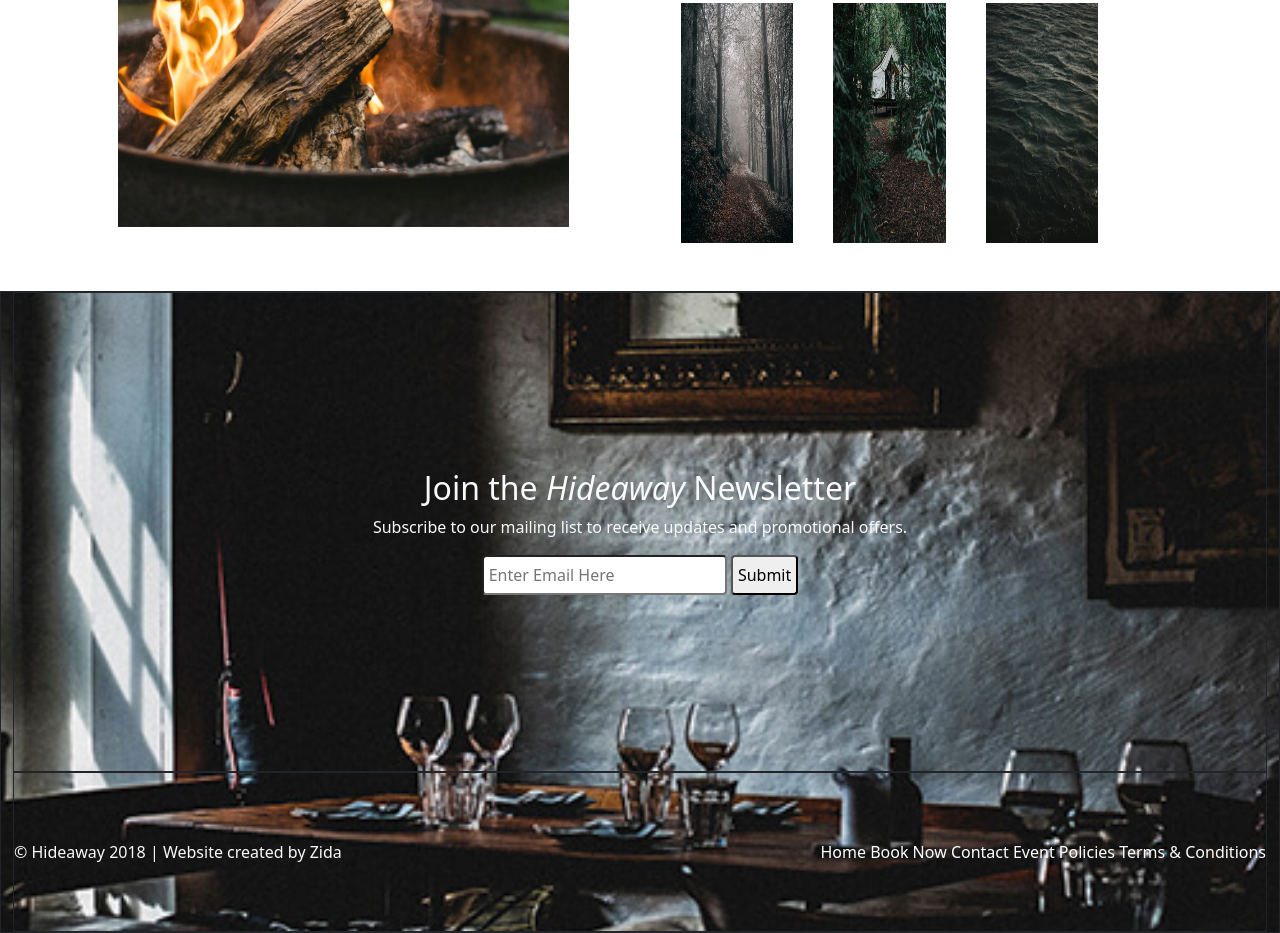
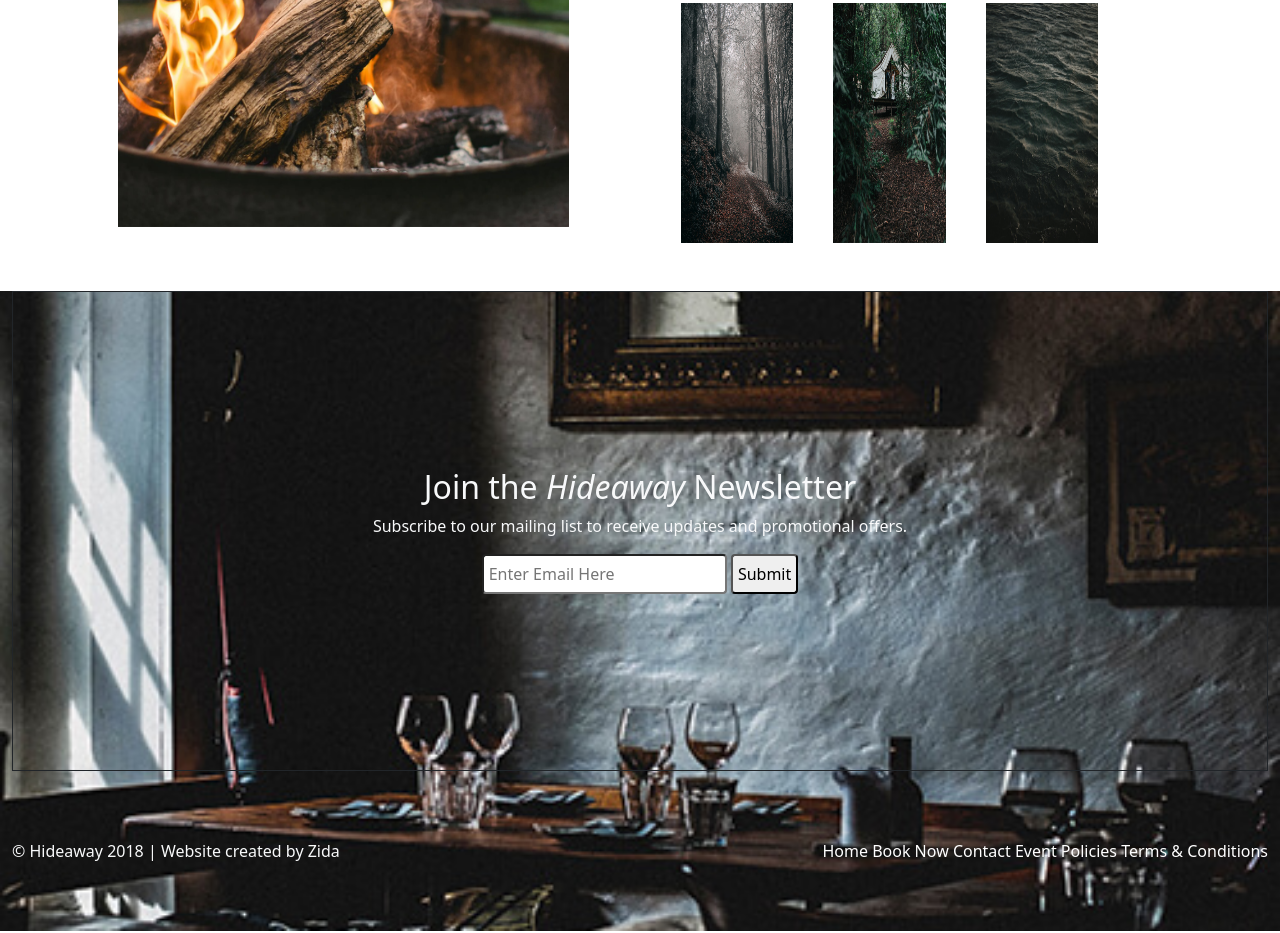
Before and after one commit to Stephzida/Second-slide, a plain HTML site: page index.html in a window 1280 px wide. Shown: the part 2373-3306 px from the top of the page. Drawn offline with nearby package versions, Linux system fonts and the light colour scheme.

Commit message:
edited about to index

```diff
--- a/index.html
+++ b/index.html
@@ -211,7 +211,7 @@
     </section>
 
     <footer>
-      <div class="container-fluid min-vh-80 bg-primary border border-dark footer text-light">
+      <div class="container-fluid min-vh-80 bg-primary footer text-light">
         <div class="join border border-dark d-flex justify-content-center align-items-center flex-column h-60 fw-medium">
           <h2>Join the <i>Hideaway</i> Newsletter</h2>
           <p>Subscribe to our mailing list to receive updates and promotional offers.</p>
@@ -220,7 +220,7 @@
             <input type="submit" id="submit" placeholder="Submit">
           </form>
         </div>
-        <div class="footernav d-flex justify-content-between align-items-center border border-dark h-20 flex-wrap gap-3">
+        <div class="footernav d-flex justify-content-between align-items-center  h-20 flex-wrap gap-3">
           <div class=" flex-fill flex-md-grow-0 text-light" style="min-width: 250px;">
             <span>&copy; Hideaway 2018 | Website created by Zida</span>
           </div>
```
